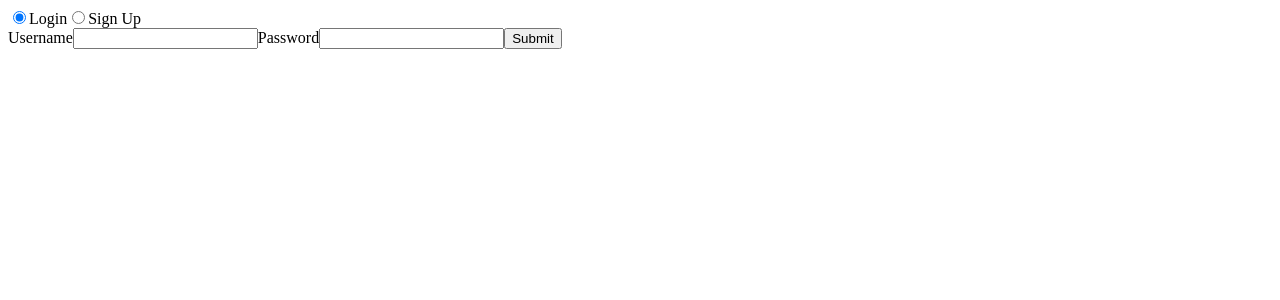
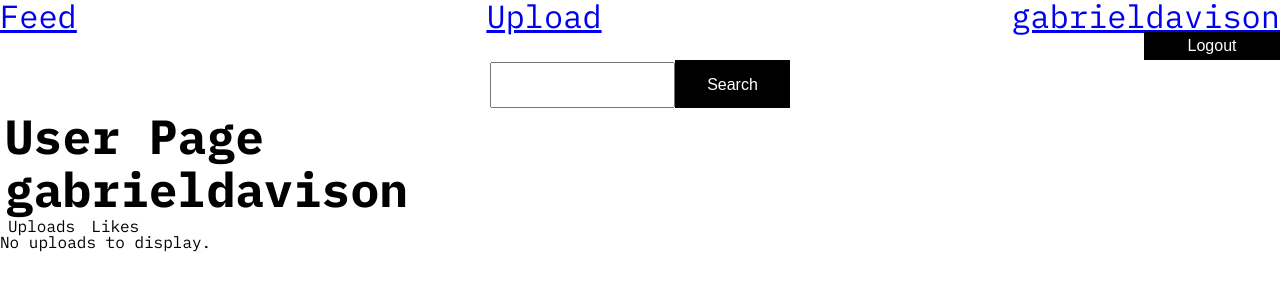
Before and after one commit to gabrieldavison/postcard, a React (Vite) app: page /user in a window 1280 px wide. Shown: the top 300 px of the page. Built offline with nearby package versions, Linux system fonts and the light colour scheme.

Commit message:
Style nav bar

```diff
--- a/src/components/App.js
+++ b/src/components/App.js
@@ -8,6 +8,8 @@ import { Link, Router, navigate } from "@reach/router";
 import UserComponent from "./UserComponent";
 import UserNotFound from "./UserNotFound";
 import Upload from "./Upload";
+import "./styles/reset.css";
+import "./styles/App.css";
 //creates mock user accounts
 mockUsers();
 const App = () => {
@@ -110,8 +112,12 @@ const App = () => {
         .reduce((prev, curr) => prev.concat(curr))
     );
   }, []);
+  //Logs in user for testing purposes
+  useEffect(() => {
+    handleLoginUser("gabrieldavison", "password");
+  }, []);
   return (
-    <div>
+    <div className="app-container">
       {currentUsername === undefined ? (
         <Login
           loginUser={handleLoginUser}
--- a/src/components/Login.js
+++ b/src/components/Login.js
@@ -1,5 +1,5 @@
 import React, { useState } from "react";
-
+import "./styles/Login.css";
 const Login = (props) => {
   const [loginSignUp, updateLoginSignUp] = useState("login");
   const [username, updateUsername] = useState("");
@@ -36,9 +36,13 @@ const Login = (props) => {
     }
   }
   return (
-    <div>
-      <div>
-        <label>
+    <div className="login-component">
+      <div className="login-container">
+        <div className="login-header">
+          <h1>Postcard</h1>
+          <p>A social network curated by you and the people that you follow.</p>
+        </div>
+        <div className="login-signup-selector">
           <input
             id="login"
             type="radio"
@@ -47,9 +51,7 @@ const Login = (props) => {
             checked={loginSignUp === "login"}
             onChange={(e) => updateLoginSignUp(e.target.value)}
           />
-          Login
-        </label>
-        <label>
+          <label htmlFor="login">Login</label>
           <input
             id="signup"
             type="radio"
@@ -58,26 +60,32 @@ const Login = (props) => {
             checked={loginSignUp === "signUp"}
             onChange={(e) => updateLoginSignUp(e.target.value)}
           />
-          Sign Up
-        </label>
+          <label htmlFor="signup">Sign Up</label>
         </div>
-      <form>
+        <form className="login-inputs">
+          <div className="username">
             <label>Username</label>
             <input
               type="text"
               value={username}
               onChange={(e) => updateUsername(e.target.value)}
             ></input>
-
+          </div>
+          <div className="password">
             <label>Password</label>
             <input
               type="password"
               value={password}
               onChange={(e) => updatePassword(e.target.value)}
             ></input>
-        <button onClick={(e) => loginUser(e)}>Submit</button>
-        <p>{errorMessage}</p>
+          </div>
+
+          <button className="submit-button" onClick={(e) => loginUser(e)}>
+            Submit
+          </button>
+          <p className="error-message">{errorMessage}</p>
         </form>
+      </div>
     </div>
   );
 };
--- a/src/components/Nav.js
+++ b/src/components/Nav.js
@@ -1,13 +1,20 @@
 import React from "react";
 import { Link } from "@reach/router";
 import Upload from "./Upload";
+import "./styles/Nav.css";
 const Nav = (props) => {
   return (
-    <div>
-      <Link to="/">Feed</Link>
-      <Link to="/user">{props.currentUsername}</Link>
-      <Link to="/upload">Upload</Link>
-      <button onClick={() => props.logout()}>Logout</button>
+    <div className="nav-component">
+      <div className="feed">
+        <Link to="/">Feed</Link>
+      </div>
+      <div className="upload">
+        <Link to="/upload">Upload</Link>
+      </div>
+      <div className="user">
+        <Link to="/user">{props.currentUsername}</Link>
+        <button onClick={() => props.logout()}>Logout</button>
+      </div>
     </div>
   );
 };
--- a/src/components/Search.js
+++ b/src/components/Search.js
@@ -1,13 +1,13 @@
 import React, { useState } from "react";
-
+import "./styles/Search.css";
 const Search = (props) => {
   return (
-    <div>
+    <div className="search-component">
       <input
         type="text"
         onChange={(e) => props.updateSearchedUser(e.target.value)}
       ></input>
-      <button onClick={() => props.handleSearch()}>Search Users</button>
+      <button onClick={() => props.handleSearch()}>Search</button>
     </div>
   );
 };
--- /dev/null
+++ b/src/components/styles/App.css
@@ -0,0 +1,61 @@
+html,
+body {
+  margin: 0;
+  padding: 0;
+  height: 100%;
+}
+
+#root {
+  height: 100%;
+  font-family: "IBM Plex Mono", monospace;
+}
+.app-container {
+  height: 100%;
+}
+
+h1 {
+  font-size: 3em;
+  font-weight: bold;
+  margin: 0.1em;
+}
+p {
+  margin: 0.5em;
+}
+
+input[type="radio"] {
+  display: none;
+}
+label {
+  margin: 0.5em;
+  border-color: transparent;
+}
+
+input[type="radio"]:checked + label {
+  box-shadow: 0 0 0 2px;
+}
+
+button {
+  display: inline-block;
+  border: none;
+  padding: 1rem 2rem;
+  margin: 0;
+  text-decoration: none;
+  background: #000000;
+  color: #ffffff;
+  font-family: sans-serif;
+  font-size: 1rem;
+  cursor: pointer;
+  text-align: center;
+  transition: background 250ms ease-in-out, transform 150ms ease;
+  -webkit-appearance: none;
+  -moz-appearance: none;
+}
+
+button:hover,
+button:focus {
+  background: #838383;
+}
+
+button:active {
+  transform: scale(0.99);
+}
--- /dev/null
+++ b/src/components/styles/Login.css
@@ -0,0 +1,41 @@
+.login-component {
+  height: 100%;
+  display: flex;
+  flex-direction: column;
+  justify-content: center;
+  align-items: center;
+}
+.login-header {
+  margin-bottom: 1em;
+}
+
+.login-signup-selector {
+  display: flex;
+  margin: 0.5em;
+  flex-direction: row;
+  justify-content: center;
+}
+.login-inputs {
+  display: flex;
+  flex-direction: column;
+}
+.login-signup-selector label {
+  padding: 0.5em;
+}
+.username,
+.password {
+  display: flex;
+}
+
+.username input,
+.password input {
+  flex-grow: 100;
+}
+
+.submit-button {
+  margin-top: 1em;
+}
+
+.error-message {
+  text-align: center;
+}
--- /dev/null
+++ b/src/components/styles/Nav.css
@@ -0,0 +1,25 @@
+.nav-component {
+  display: flex;
+  flex-direction: row;
+  font-size: 2em;
+}
+.feed {
+  flex-grow: 1;
+}
+.upload {
+  flex-grow: 1;
+  text-align: center;
+}
+.user {
+  flex-grow: 1;
+  display: flex;
+  flex-direction: column;
+  justify-content: flex-end;
+  text-align: right;
+}
+
+.user button {
+  padding: 0.3em;
+  width: 8.5em;
+  margin-left: auto;
+}
--- /dev/null
+++ b/src/components/styles/Search.css
@@ -0,0 +1,15 @@
+.search-component {
+  height: 3em;
+  width: 50%;
+  text-align: center;
+  margin: auto;
+}
+
+.search-component input {
+  height: 3em;
+}
+.search-component button {
+  height: 3em;
+  padding: 0, 2em, 0, 2em;
+  border: none;
+}
--- /dev/null
+++ b/src/components/styles/reset.css
@@ -0,0 +1,129 @@
+/* http://meyerweb.com/eric/tools/css/reset/
+   v2.0 | 20110126
+   License: none (public domain)
+*/
+
+html,
+body,
+div,
+span,
+applet,
+object,
+iframe,
+h1,
+h2,
+h3,
+h4,
+h5,
+h6,
+p,
+blockquote,
+pre,
+a,
+abbr,
+acronym,
+address,
+big,
+cite,
+code,
+del,
+dfn,
+em,
+img,
+ins,
+kbd,
+q,
+s,
+samp,
+small,
+strike,
+strong,
+sub,
+sup,
+tt,
+var,
+b,
+u,
+i,
+center,
+dl,
+dt,
+dd,
+ol,
+ul,
+li,
+fieldset,
+form,
+label,
+legend,
+table,
+caption,
+tbody,
+tfoot,
+thead,
+tr,
+th,
+td,
+article,
+aside,
+canvas,
+details,
+embed,
+figure,
+figcaption,
+footer,
+header,
+hgroup,
+menu,
+nav,
+output,
+ruby,
+section,
+summary,
+time,
+mark,
+audio,
+video {
+  margin: 0;
+  padding: 0;
+  border: 0;
+  font-size: 100%;
+  font: inherit;
+  vertical-align: baseline;
+}
+/* HTML5 display-role reset for older browsers */
+article,
+aside,
+details,
+figcaption,
+figure,
+footer,
+header,
+hgroup,
+menu,
+nav,
+section {
+  display: block;
+}
+body {
+  line-height: 1;
+}
+ol,
+ul {
+  list-style: none;
+}
+blockquote,
+q {
+  quotes: none;
+}
+blockquote:before,
+blockquote:after,
+q:before,
+q:after {
+  content: "";
+  content: none;
+}
+table {
+  border-collapse: collapse;
+  border-spacing: 0;
+}
--- a/src/index.html
+++ b/src/index.html
@@ -4,6 +4,10 @@
     <meta charset="UTF-8" />
     <meta name="viewport" content="width=device-width, initial-scale=1.0" />
     <title>Document</title>
+    <link
+      rel="stylesheet"
+      href="https://fonts.googleapis.com/css2?family=IBM+Plex+Mono:ital,wght@0,300;0,400;0,700;1,400&display=swap"
+    />
   </head>
   <body>
     <div id="root">not rendered</div>
```
Lines whose indentation alone changed are shown as unchanged.
